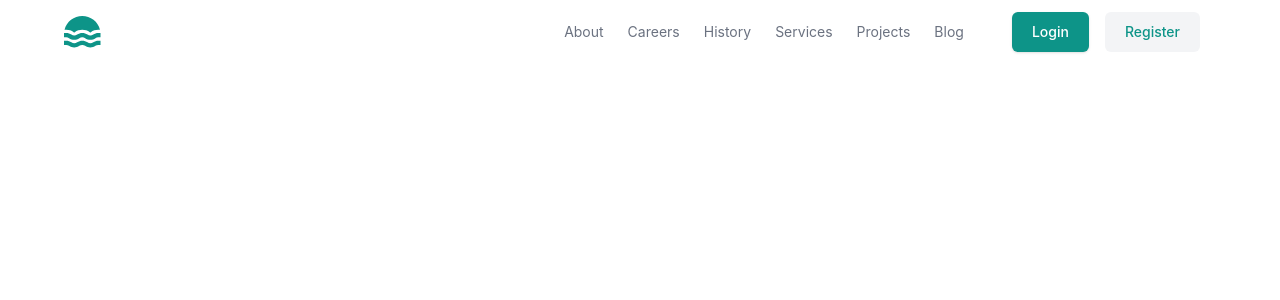
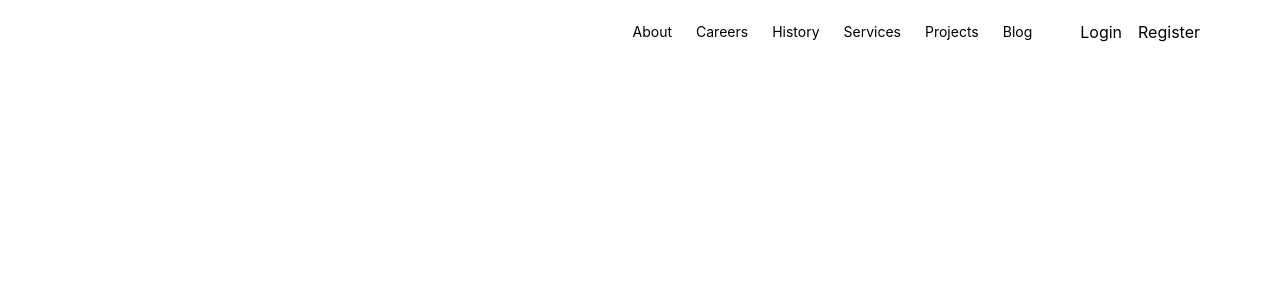
Before and after one commit to alfiancode/Medium-Clone-FE, a Next.js app: page / in a window 1280 px wide. Shown: the top 300 px of the page. Built offline with nearby package versions, Linux system fonts and the light colour scheme.

Commit message:
Update index.js

```diff
--- a/pages/index.js
+++ b/pages/index.js
@@ -1,6 +1,7 @@
 import { Menu } from "@headlessui/react";
 import Head from "next/head";
 import Image from "next/image";
+import Link from "next/link";
 import { Fragment } from "react";
 import styles from "../styles/Home.module.css";
 const links = [
@@ -15,7 +16,8 @@ export default function Home() {
       <div className="max-w-screen-xl px-4 mx-auto sm:px-6 lg:px-8">
         <div className="flex items-center justify-between h-16">
           <div className="flex-1 md:flex md:items-center md:gap-12">
-            <a className="block text-teal-600" href="/">
+            {/* <Link className="block text-teal-600" href="/">
+              <div>
                 <span className="sr-only">Home</span>
                 <svg
                   className="h-8"
@@ -28,7 +30,8 @@ export default function Home() {
                     fill="currentColor"
                   />
                 </svg>
-            </a>
+              </div>{" "}
+            </Link> */}
           </div>
           <div className="md:flex md:items-center md:gap-12">
             <nav
@@ -40,70 +43,70 @@ export default function Home() {
               </h2>
               <ul className="flex items-center gap-6 text-sm">
                 <li>
-                  <a
+                  <Link
                     className="text-gray-500 transition hover:text-gray-500/75"
                     href="/"
                   >
                     About
-                  </a>
+                  </Link>
                 </li>
                 <li>
-                  <a
+                  <Link
                     className="text-gray-500 transition hover:text-gray-500/75"
                     href="/"
                   >
                     Careers
-                  </a>
+                  </Link>
                 </li>
                 <li>
-                  <a
+                  <Link
                     className="text-gray-500 transition hover:text-gray-500/75"
                     href="/"
                   >
                     History
-                  </a>
+                  </Link>
                 </li>
                 <li>
-                  <a
+                  <Link
                     className="text-gray-500 transition hover:text-gray-500/75"
                     href="/"
                   >
                     Services
-                  </a>
+                  </Link>
                 </li>
                 <li>
-                  <a
+                  <Link
                     className="text-gray-500 transition hover:text-gray-500/75"
                     href="/"
                   >
                     Projects
-                  </a>
+                  </Link>
                 </li>
                 <li>
-                  <a
+                  <Link
                     className="text-gray-500 transition hover:text-gray-500/75"
                     href="/"
                   >
                     Blog
-                  </a>
+                  </Link>
                 </li>
               </ul>
             </nav>
             <div className="flex items-center gap-4">
               <div className="sm:gap-4 sm:flex">
-                <a
+                <Link
                   className="px-5 py-2.5 text-sm font-medium text-white bg-teal-600 rounded-md shadow"
                   href="/"
                 >
                   Login
-                </a>
+                </Link>
                 <div className="hidden sm:flex">
-                  <a
+                  <Link
                     className="px-5 py-2.5 text-sm font-medium text-teal-600 bg-gray-100 rounded-md"
                     href="/"
                   >
                     Register
-                  </a>
+                  </Link>
                 </div>
               </div>
               <Menu as="div" className="">
@@ -132,14 +135,14 @@ export default function Home() {
                     /* Use the `active` state to conditionally style the active item. */
                     <Menu.Item key={link.href} as={Fragment} class>
                       {({ active }) => (
-                        <a
+                        <Link
                           href="#"
                           className={`flex py-3 px-6 ${
                             active ? "bg-gray-100" : ""
                           }`}
                         >
                           {link.label}
-                        </a>
+                        </Link>
                       )}
                     </Menu.Item>
                   ))}
```
Lines whose indentation alone changed are shown as unchanged.
